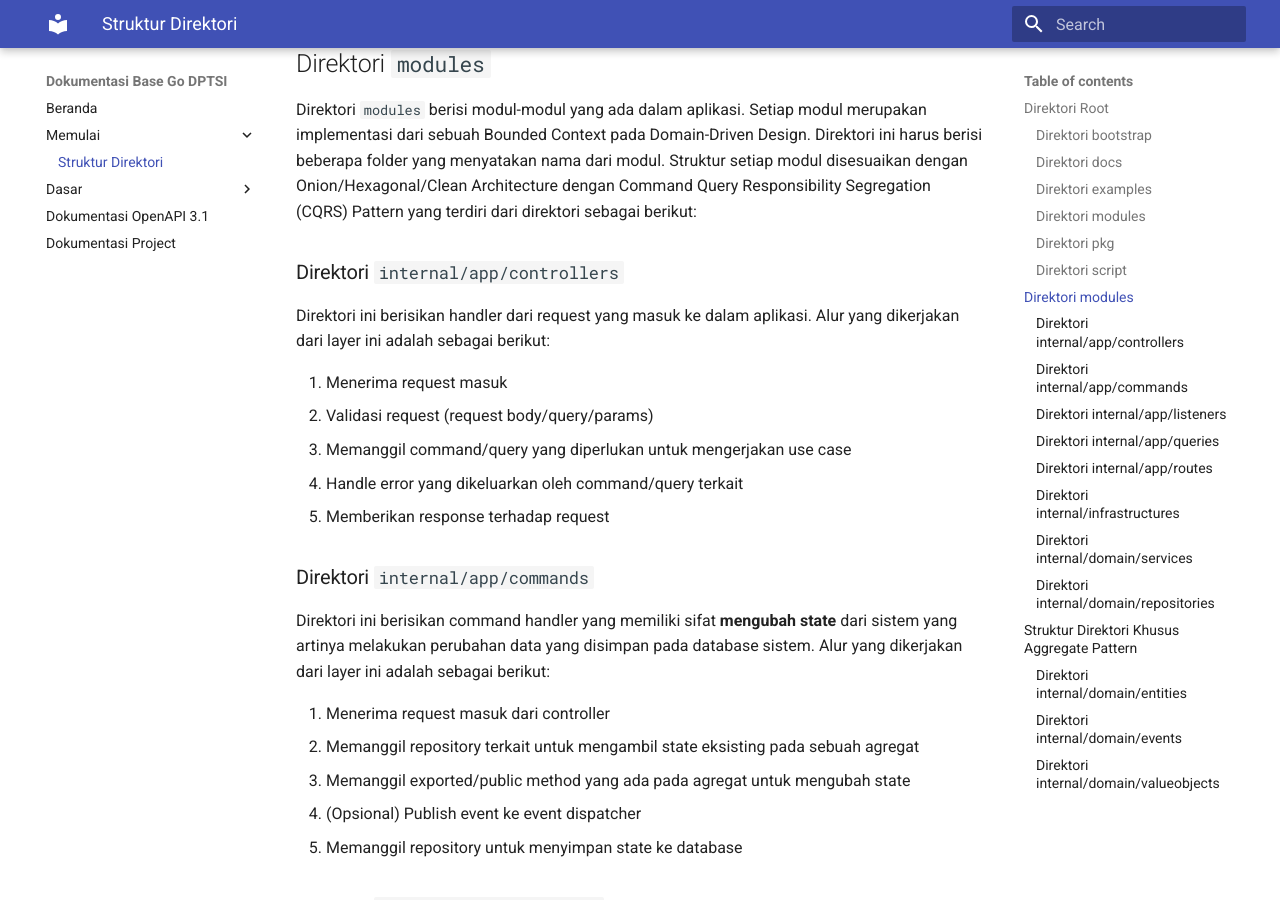
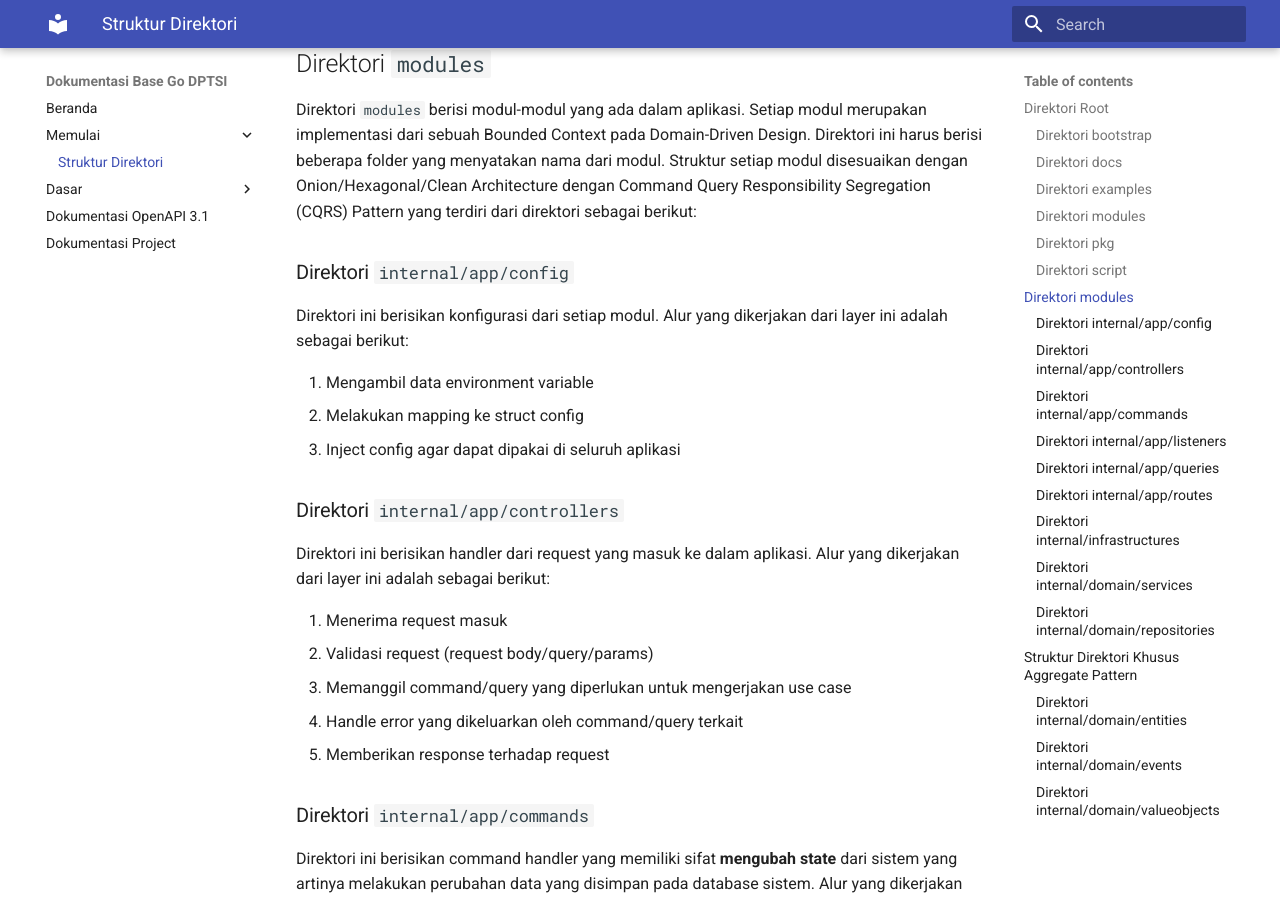
Before and after one commit to Marcellinom/saas-sample-product, an MkDocs documentation site: the page built from docs/struktur-direktori.md, in a window 1280 px wide and 900 px high, scrolled down 1152 px. Built offline with MkDocs 1.6.1 and Material for MkDocs 9.7.7, drawn with Linux system fonts in a browser that asks for light colours.

Commit message:
docs: update struktur direktori

```diff
--- a/docs/struktur-direktori.md
+++ b/docs/struktur-direktori.md
@@ -33,6 +33,14 @@ Direktori ini berisikan kode sumber untuk automated script yang membantu dalam p
 ## Direktori `modules`
 
 Direktori `modules` berisi modul-modul yang ada dalam aplikasi. Setiap modul merupakan implementasi dari sebuah Bounded Context pada Domain-Driven Design. Direktori ini harus berisi beberapa folder yang menyatakan nama dari modul. Struktur setiap modul disesuaikan dengan Onion/Hexagonal/Clean Architecture dengan Command Query Responsibility Segregation (CQRS) Pattern yang terdiri dari direktori sebagai berikut:
+
+### Direktori `internal/app/config`
+
+Direktori ini berisikan konfigurasi dari setiap modul. Alur yang dikerjakan dari layer ini adalah sebagai berikut:
+
+1. Mengambil data environment variable
+2. Melakukan mapping ke struct config
+3. Inject config agar dapat dipakai di seluruh aplikasi
 
 ### Direktori `internal/app/controllers`
 
--- a/static/mkdocs/basics/session/index.html
+++ b/static/mkdocs/basics/session/index.html
@@ -774,7 +774,7 @@
 <h2 id="pengenalan">Pengenalan</h2>
 <p>Karena aplikasi berbasis HTTP tidak memiliki state, session menyediakan cara untuk menyimpan informasi tentang pengguna di beberapa request. Informasi pengguna tersebut biasanya ditempatkan di penyimpanan/backend persisten yang dapat diakses dari request berikutnya.</p>
 <h2 id="konfigurasi">Konfigurasi</h2>
-<p>Konfigurasi dari session aplikasi disimpan pada berkas <code>bootstrap/web/web.go</code>. Secara bawaan, base project ini dikonfigurasi menggunakan Firestore sebagai adapter dari session. Adapter tersebut menentukan dimana data dari session akan disimpan untuk setiap request. Berikut adalah adapter bawaan yang ada di dalam base project ini:</p>
+<p>Konfigurasi dari session aplikasi disimpan pada berkas <code>bootstrap/web/web.go</code>. Secara bawaan, base project ini dikonfigurasi menggunakan SQLite sebagai adapter dari session. Adapter tersebut menentukan dimana data dari session akan disimpan untuk setiap request. Berikut adalah adapter bawaan yang ada di dalam base project ini:</p>
 <ul>
 <li>Firestore - session disimpan di dalam database <a href="https://cloud.google.com/firestore">Firestore</a></li>
 <li>GORM - session disimpan di dalam database yang didukung oleh <a href="https://gorm.io/">GORM</a></li>
```
Also changed, not shown: static/mkdocs/search/search_index.json (+1 -1 lines), static/mkdocs/sitemap.xml (+10 -10 lines), static/mkdocs/struktur-direktori/index.html (+21 -0 lines), 1 other file.
